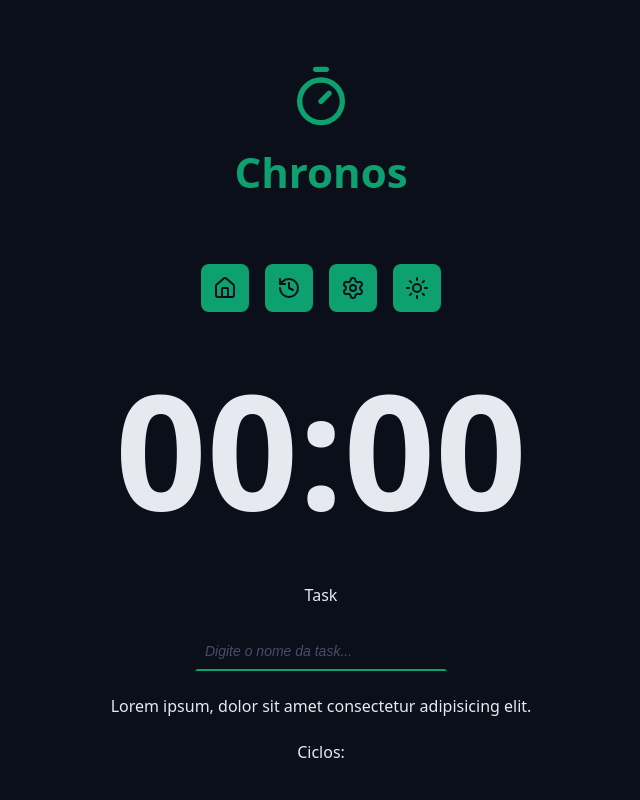
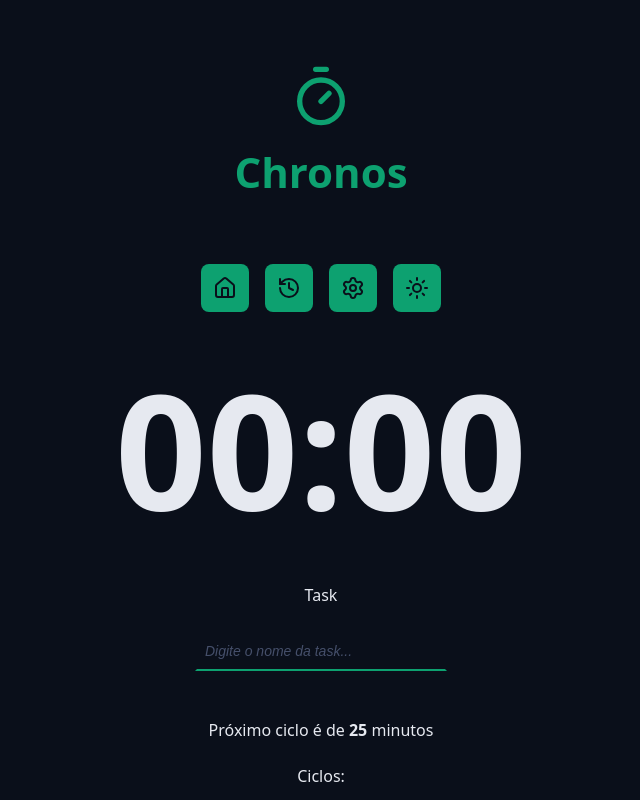
Before and after one commit to dhionathan01/chronosAPP, a React (Vite) app: page / in a window 1280 px wide. Shown: the top 800 px of the page, without its empty margins (319-959 px from the left). Built offline with nearby package versions, Linux system fonts and the light colour scheme.

Commit message:
✨ feat: adiciona componente Tips para exibir dicas de tarefas
Este commit adiciona um novo componente Tips que fornece dicas sobre o tempo de trabalho e descanso, melhorando a experiência do usuário ao gerenciar suas tarefas.

```diff
--- a/src/components/MainForm/index.tsx
+++ b/src/components/MainForm/index.tsx
@@ -8,6 +8,7 @@ import { useTaskContext } from '../../contexts/TaskContext/useTaskContext';
 import { getNextCycle } from '../../utils/getNextCycle';
 import { getNextCycleType } from '../../utils/getNextCycleType';
 import { TaskActionsTypes } from '../../contexts/TaskContext/taskActions';
+import { Tips } from '../Tips';
 
 export function MainForm() {
   const { state, dispatch } = useTaskContext();
@@ -53,7 +54,7 @@ export function MainForm() {
         />
       </div>
       <div className='formRow'>
-        <p>Lorem ipsum, dolor sit amet consectetur adipisicing elit.</p>
+        <Tips />
       </div>
       <div className='formRow'>
         <Cycles />
--- /dev/null
+++ b/src/components/Tips/index.tsx
@@ -0,0 +1,50 @@
+import { useTaskContext } from '../../contexts/TaskContext/useTaskContext';
+import { getNextCycle } from '../../utils/getNextCycle';
+import { getNextCycleType } from '../../utils/getNextCycleType';
+
+export function Tips() {
+  const { state } = useTaskContext();
+  const nextCycle = getNextCycle(state.currentCycle);
+  const nextCycleType = getNextCycleType(nextCycle);
+  const tipsWhenActiveTask = {
+    workTime: (
+      <span>
+        Foque por <b>{state.config.workTime} minutos</b>
+      </span>
+    ),
+    shortBreakTime: (
+      <span>
+        Descanse por <b>{state.config.shortBreakTime} minutos</b>
+      </span>
+    ),
+    longBreakTime: (
+      <span>
+        Descanse por <b>{state.config.longBreakTime} minutos</b>
+      </span>
+    ),
+  };
+  const tipsWhenNotActiveTask = {
+    workTime: (
+      <span>
+        Próximo ciclo é de <b>{state.config.workTime}</b> minutos
+      </span>
+    ),
+    shortBreakTime: (
+      <span>
+        Próximo ciclo é descanso por{' '}
+        <b>{state.config.shortBreakTime} minutos</b>
+      </span>
+    ),
+    longBreakTime: (
+      <span>
+        Próximo ciclo é descanso por <b>{state.config.longBreakTime} minutos</b>
+      </span>
+    ),
+  };
+  return (
+    <>
+      <p>{!!state.activeTask && tipsWhenActiveTask[state.activeTask.type]}</p>
+      <p>{!state.activeTask && tipsWhenNotActiveTask[nextCycleType]}</p>
+    </>
+  );
+}
--- a/src/components/index.tsx
+++ b/src/components/index.tsx
@@ -5,5 +5,6 @@ import { Menu } from './Menu';
 import { Contador } from './Contador';
 import { Cycles } from './Cycles';
 import { Footer } from './Footer';
+import { Tips } from './Tips';
 
-export { Container, Heading, Logo, Menu, Contador, Cycles, Footer };
+export { Container, Heading, Logo, Menu, Contador, Cycles, Footer, Tips };
```
